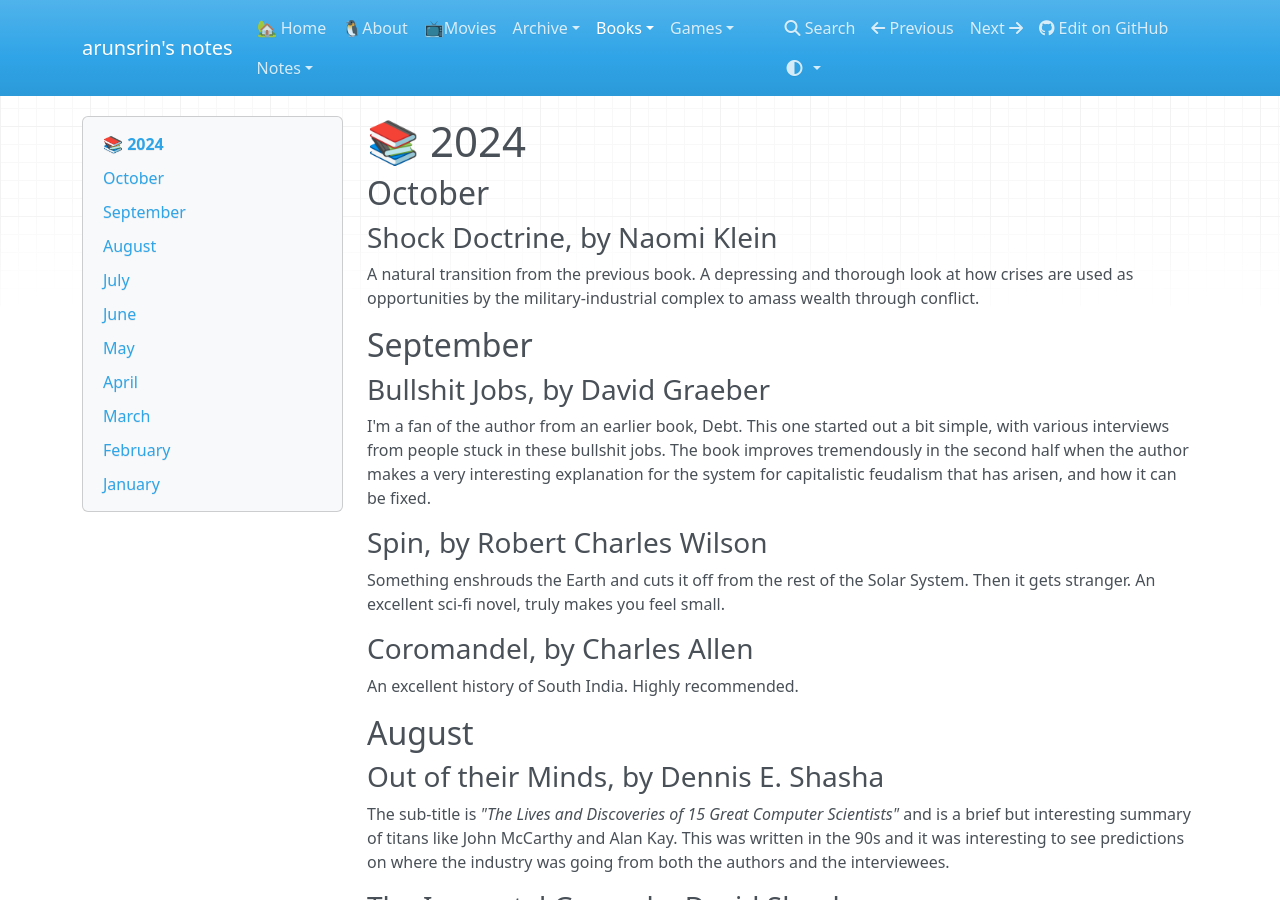
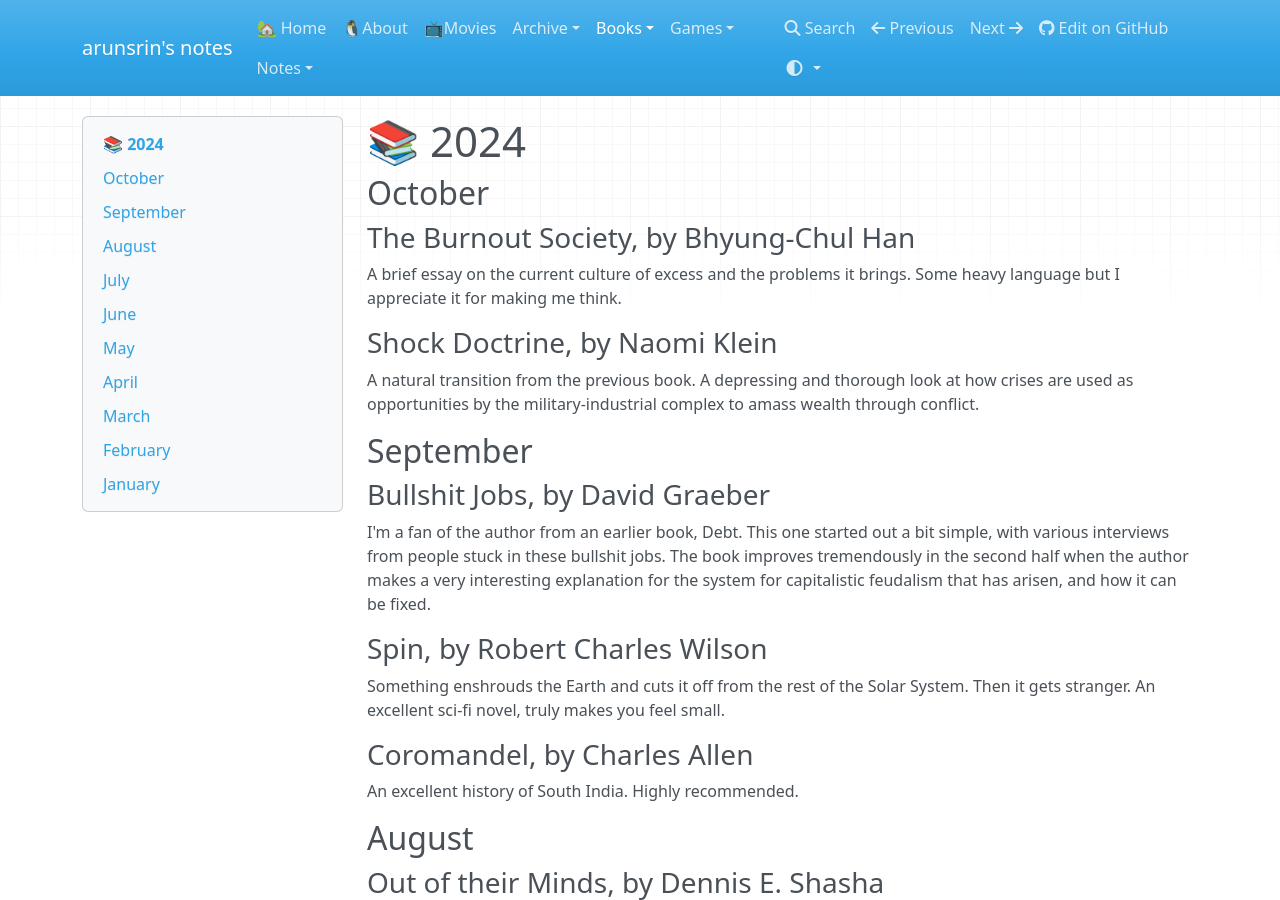
Before and after one commit to arunsrin/arunsrin.mkdocs, an MkDocs documentation site: the page built from home/books/2024.md, in a window 1280 px wide and 900 px high. Built offline with MkDocs 1.6.1, drawn with Linux system fonts in a browser that asks for light colours; nearby versions of some CDN libraries.

Commit message:
1 more book for october

```diff
--- a/home/books/2024.md
+++ b/home/books/2024.md
@@ -1,6 +1,11 @@
 # 📚 2024
 
 ## October
+
+### The Burnout Society, by Bhyung-Chul Han
+
+A brief essay on the current culture of excess and the problems it brings. Some
+heavy language but I appreciate it for making me think.
 
 ### Shock Doctrine, by Naomi Klein
 
```
